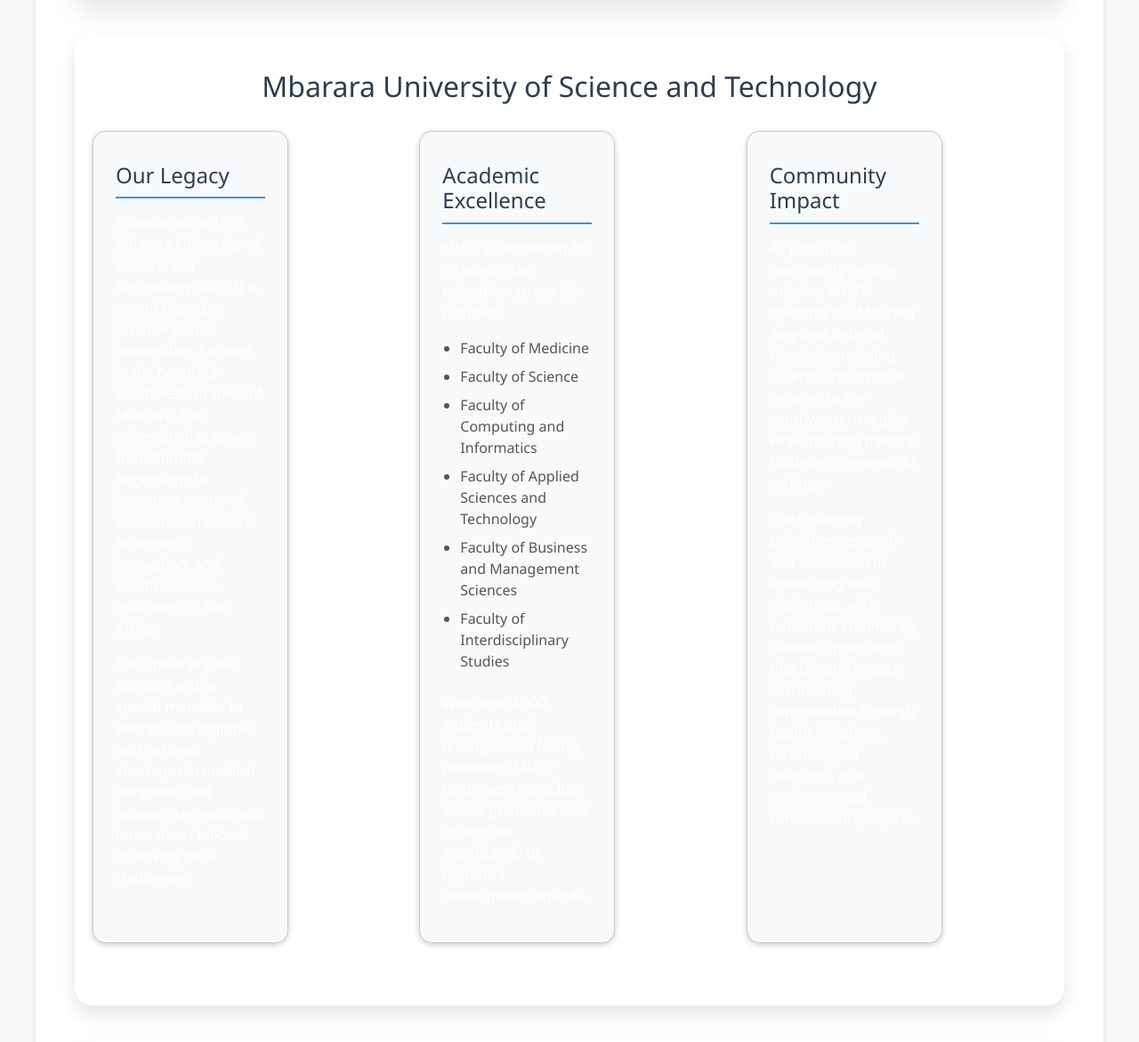
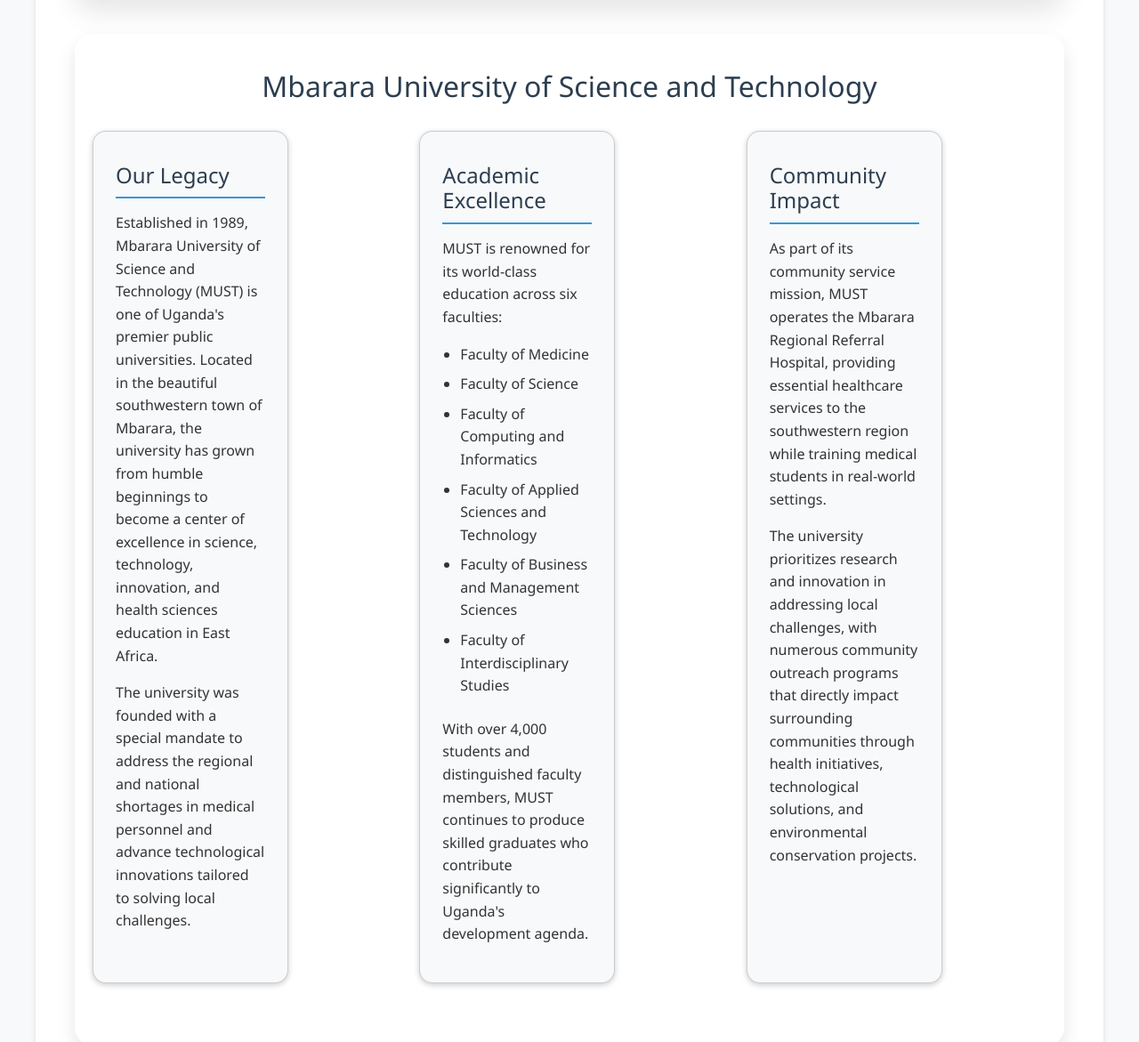
Before and after one commit to Curtis-18/must_guild_takehome, a Django app: page /about/ in a window 1280 px wide. Shown: the part 451-1622 px from the top of the page at 89% size. Run offline with Django 5.2, Linux system fonts and the light colour scheme; a user stored in the database is signed in; data comes from the database, SQL or seed files in the repository.

Commit message:
Update about.html

```diff
--- a/guild/templates/guild/about.html
+++ b/guild/templates/guild/about.html
@@ -109,6 +109,14 @@
     .university-section li {
         margin-bottom: 8px;
         color: #555;
+    }
+
+    .university-section .card p,
+    .university-section .card ul,
+    .university-section .card li {
+        color: #333; /* Set a dark color for better contrast */
+        font-size: 1rem; /* Ensure the text size is readable */
+        line-height: 1.6; /* Improve readability with proper line spacing */
     }
 
     /* Guild Structure Section */
```
